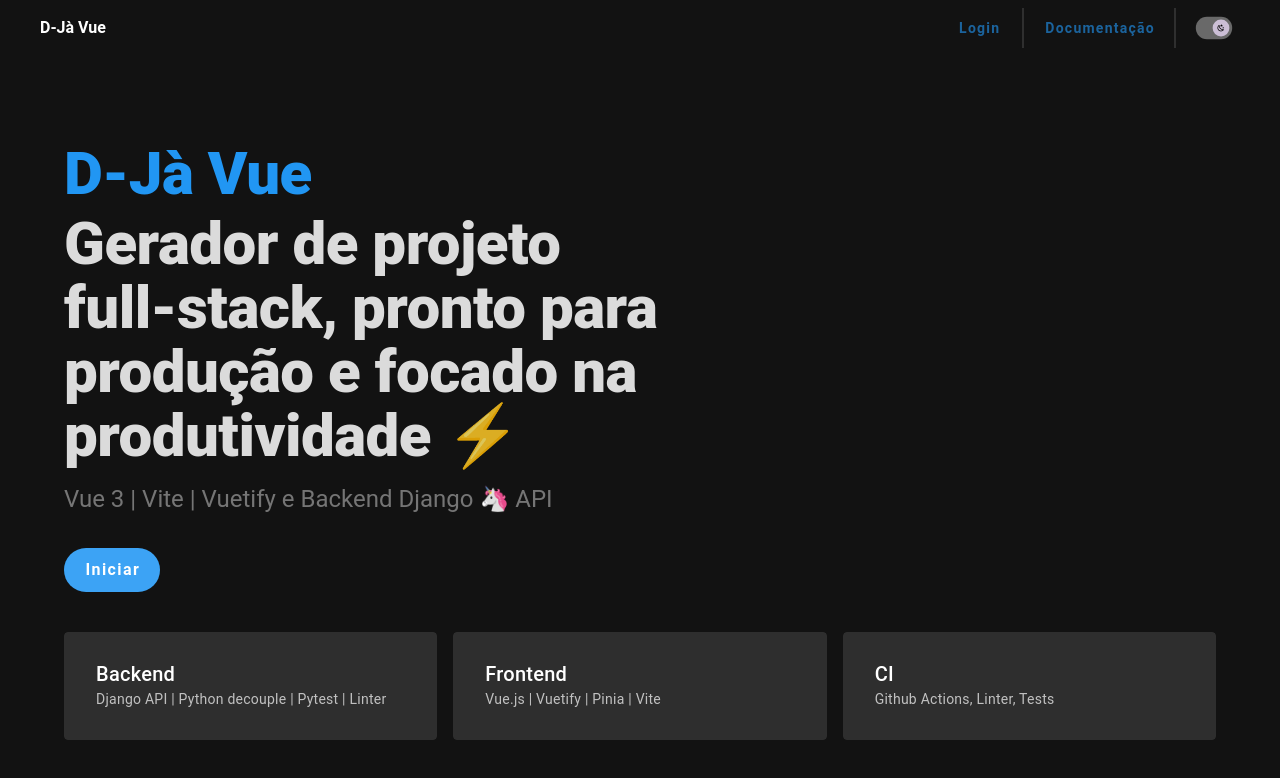
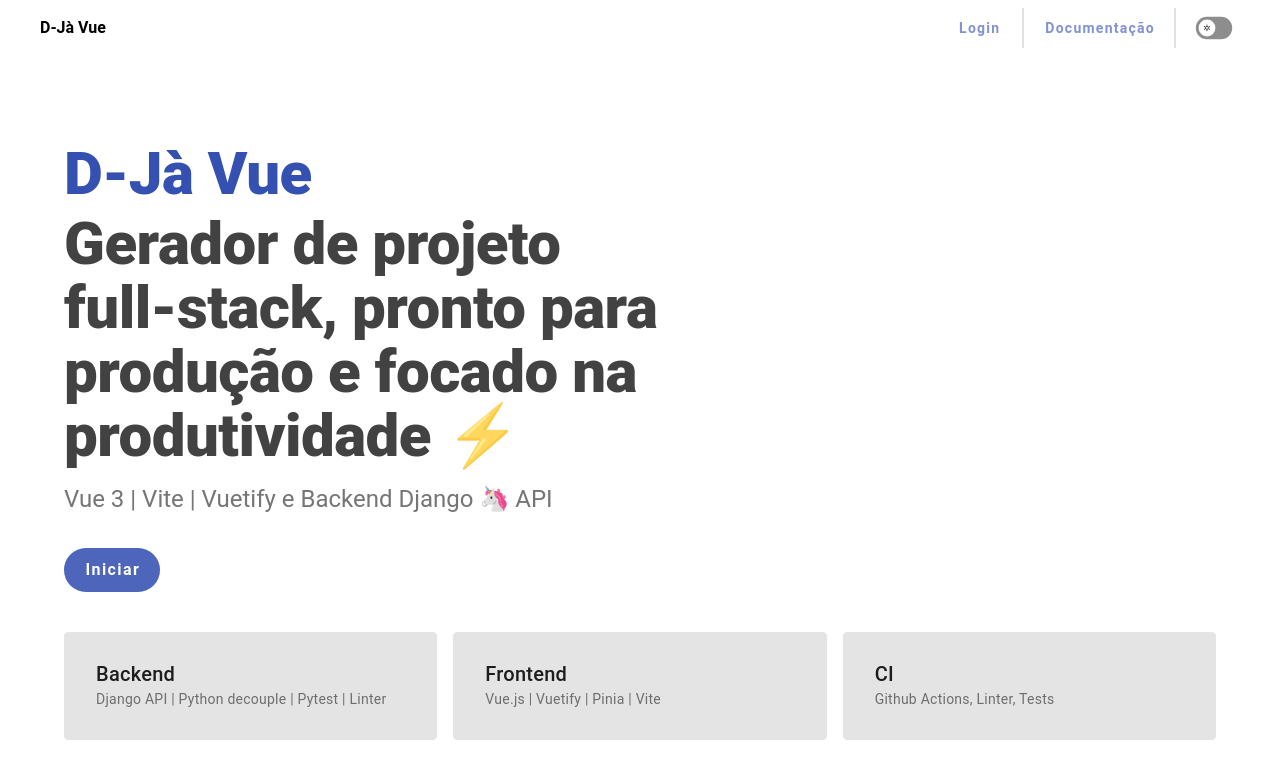
Before and after one commit to gbayres/djavue-front-nuxt, a Nuxt app: page / in a window 1280 px wide. Shown: the top 778 px of the page. Built offline with nearby package versions, Linux system fonts and the light colour scheme.

Commit message:
darkmode working

```diff
--- a/components/dark-mode-switch.vue
+++ b/components/dark-mode-switch.vue
@@ -1,15 +1,25 @@
 <template>
-    <v-switch class="text-h1" inset style="transform: scale(0.7)" v-model="isDark" true-icon="mdi-weather-night"
-        false-icon="mdi-weather-sunny" hide-details />
+    <ClientOnly>
+        <v-switch v-model="isDark" inset style="transform: scale(0.7)" true-icon="mdi-weather-night"
+            false-icon="mdi-weather-sunny" hide-details />
+        <template #fallback>
+            <v-switch inset disabled loading style="transform: scale(0.7)" hide-details />
+        </template>
+    </ClientOnly>
 </template>
 
 <script setup lang="ts">
 import { useTheme } from "vuetify";
+import { useStorage } from "@vueuse/core";
 const theme = useTheme();
+const isDark = useStorage('is-dark', theme.global.current.value.dark)
 
-const isDark = ref(theme.global.current.value.dark);
+function syncTheme() {
+    theme.global.name.value = isDark.value ? 'dark' : 'light'
+}
 
-watch(isDark, () => {
-    theme.global.name.value = theme.global.current.value.dark ? "light" : "dark";
-});
+onMounted(syncTheme)
+
+watch(isDark, syncTheme)
+
 </script>
--- a/components/header/nav/button.vue
+++ b/components/header/nav/button.vue
@@ -1,6 +1,6 @@
 <template>
-    <v-btn variant="plain" class="px-2 text-primary font-weight-bold text-capitalize" style="text-decoration: none"
-        :href="href">
+    <v-btn @click="navigate" variant="plain" class="px-2 text-primary font-weight-bold text-capitalize"
+        style="text-decoration: none">
         <slot></slot>
     </v-btn>
     <HeaderNavDivider v-if="divider" />
@@ -11,4 +11,11 @@
     href: string,
     divider?: boolean,
 }>()
+function navigate() {
+    if (href.startsWith('http') && typeof window !== undefined) {
+        window.location.replace(href)
+    } else {
+        navigateTo(href)
+    }
+}
 </script>
--- a/components/hero/message.vue
+++ b/components/hero/message.vue
@@ -1,17 +1,20 @@
 <template>
     <div class="d-flex flex-column" style="max-width: 600px;">
         <h1 class="text-h4 text-md-h2 mb-2 text-primary font-weight-black">{{ title }}</h1>
-        <h1 :style="`${$vuetify.display.mdAndUp ? 'line-height: 4rem' : ''}; opacity: 0.85;`"
-            class="text-h4 text-md-h2 font-weight-black text-accent">
+        <h1 :style="descriptionStyle" class="text-h4 text-md-h2 font-weight-black text-accent">
             {{ description }}</h1>
         <p class="mt-4 text-h6 text-md-h5 text-grey-darken-1">{{ details }} </p>
     </div>
 </template>
 
 <script setup lang="ts">
+import { useDisplay } from 'vuetify';
+
 const { title, description, details } = defineProps<{
     title: string,
     description: string,
     details: string,
 }>()
+const { mdAndUp } = useDisplay()
+const descriptionStyle = computed(() => `${mdAndUp ? 'line-height: 4rem' : ''}; opacity: 0.85;`)
 </script>
--- a/nuxt.config.ts
+++ b/nuxt.config.ts
@@ -3,11 +3,13 @@
 export default defineNuxtConfig({
   compatibilityDate: "2024-04-03",
   devtools: { enabled: true },
+  ssr: true,
   build: {
     transpile: ["vuetify"],
   },
   modules: [
     "@nuxtjs/google-fonts",
+    "@vueuse/nuxt",
     (_options, nuxt) => {
       nuxt.hooks.hook("vite:extendConfig", (config) => {
         // @ts-expect-error
--- a/package.json
+++ b/package.json
@@ -13,6 +13,8 @@
   "dependencies": {
     "@mdi/font": "^7.4.47",
     "@nuxtjs/google-fonts": "^3.2.0",
+    "@vueuse/core": "^11.1.0",
+    "@vueuse/nuxt": "^11.1.0",
     "nuxt": "^3.13.2",
     "vue": "latest",
     "vue-router": "latest"
--- a/plugins/vuetify.ts
+++ b/plugins/vuetify.ts
@@ -7,8 +7,9 @@
 
 export default defineNuxtPlugin((app) => {
   const vuetify = createVuetify({
+    ssr: true,
     theme: {
-      defaultTheme: "dark",
+      // defaultTheme: "dark",
       themes: {
         light: {
           dark: false,
```
Also changed, not shown: 1 other file (tests, documents, lock files or other folders).
